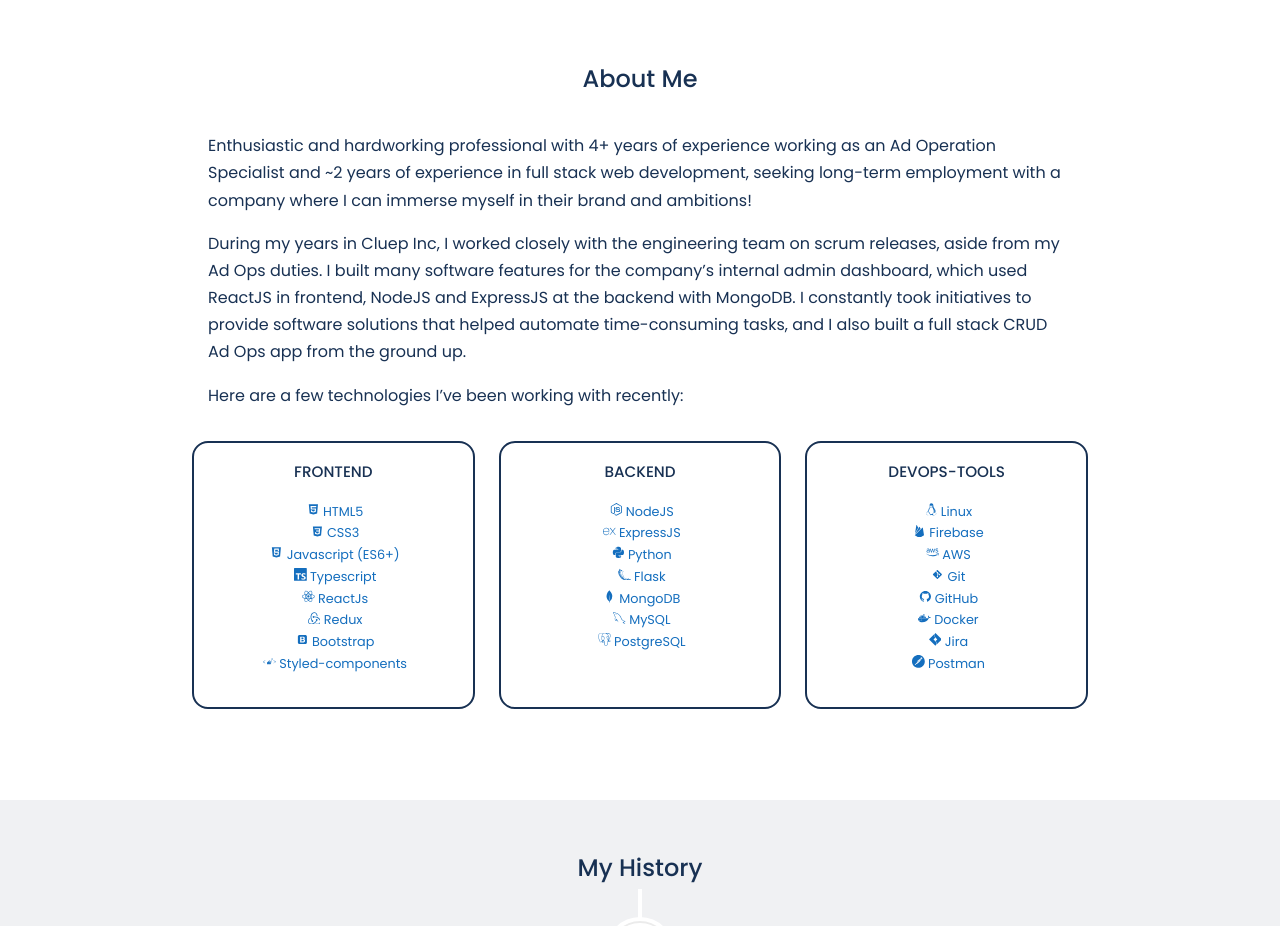
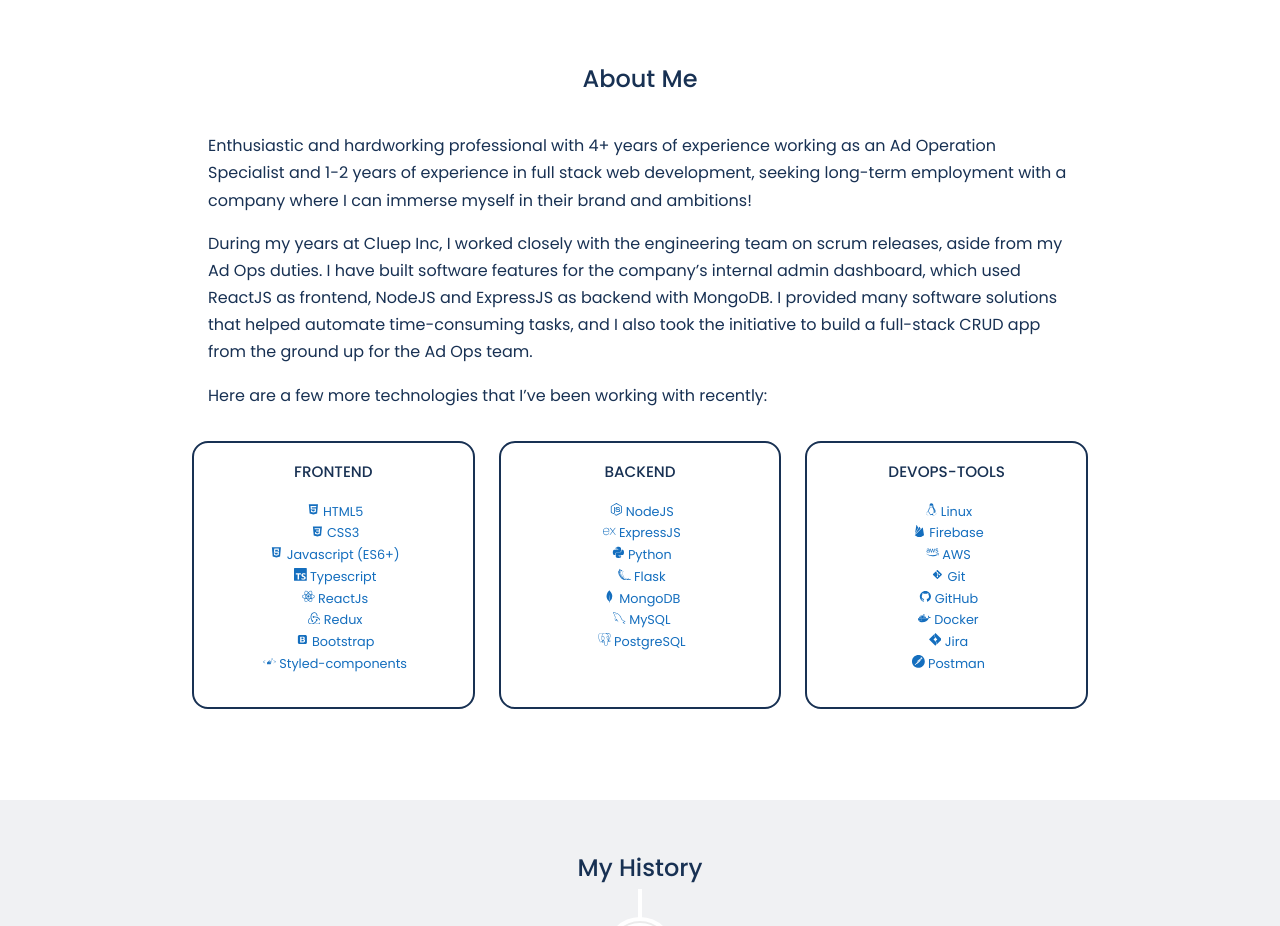
Before and after one commit to juliushsu07/portfolio-website, a React (Create React App) app in the folder main-site/: page / in a window 1280 px wide. Shown: the part 800-1726 px from the top of the page. Built offline with nearby package versions, Linux system fonts and the light colour scheme.

Commit message:
Fix typos.

```diff
--- a/main-site/src/components/about/About.jsx
+++ b/main-site/src/components/about/About.jsx
@@ -15,9 +15,9 @@
         <h2>About Me</h2>
         <InView as="div" onChange={(inView) => {inView ? setActiveNav('#about') : void(0) } }></InView>
         <div className ="about__content">
-            <p>Enthusiastic and hardworking professional with 4+ years of experience working as an Ad Operation Specialist and ~2 years of experience in full stack web development, seeking long-term employment with a company where I can immerse myself in their brand and ambitions!</p>
-            <p>During my years in Cluep Inc, I worked closely with the engineering team on scrum releases, aside from my Ad Ops duties. I built many software features for the company’s internal admin dashboard, which used ReactJS in frontend, NodeJS and ExpressJS at the backend with MongoDB. I constantly took initiatives to provide software solutions that helped automate time-consuming tasks, and I also built a full stack CRUD Ad Ops app from the ground up.</p>
-            <p>Here are a few technologies I’ve been working with recently:</p>
+            <p>Enthusiastic and hardworking professional with 4+ years of experience working as an Ad Operation Specialist and 1-2 years of experience in full stack web development, seeking long-term employment with a company where I can immerse myself in their brand and ambitions!</p>
+            <p>During my years at Cluep Inc, I worked closely with the engineering team on scrum releases, aside from my Ad Ops duties. I have built software features for the company’s internal admin dashboard, which used ReactJS as frontend, NodeJS and ExpressJS as backend with MongoDB. I provided many software solutions that helped automate time-consuming tasks, and I also took the initiative to build a full-stack CRUD app from the ground up for the Ad Ops team.</p>
+            <p>Here are a few more technologies that I’ve been working with recently:</p>
 
           <div className='about__cards'>
             <a className='about__card'>
```
Also changed, not shown: 2 other files (tests, documents, lock files or other folders).
